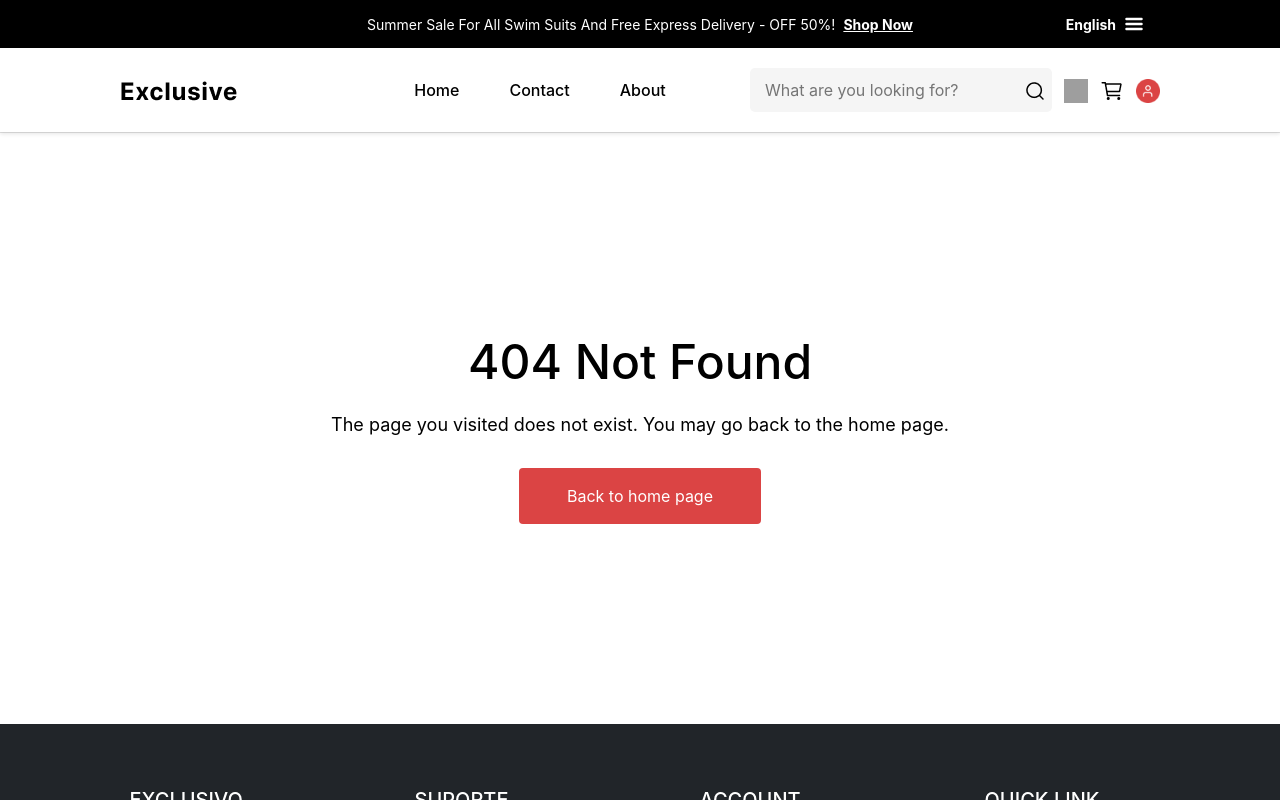
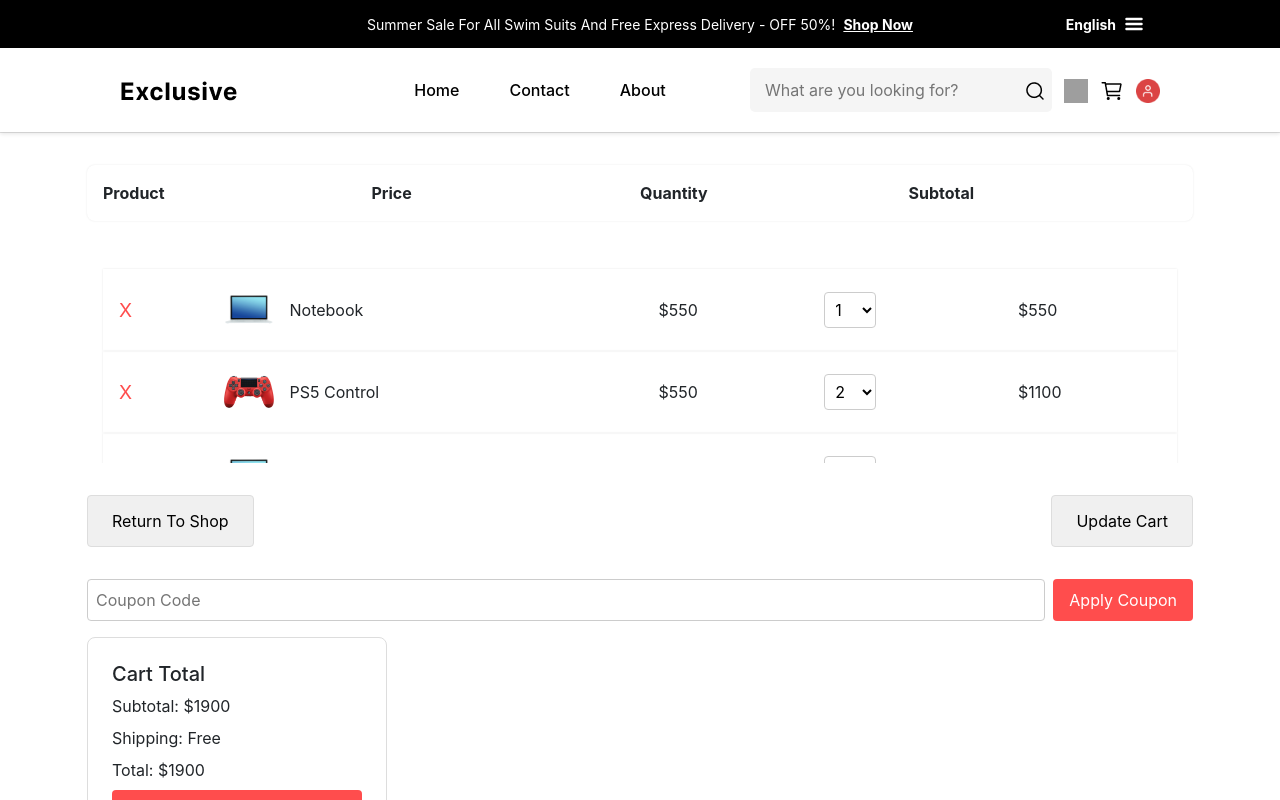
Before and after one commit to Projeto-Final-MaisPraTi/e-commerce-frontend, a React (Vite) app: page /cart in a window 1280 px wide. Shown: the top 800 px of the page. Built offline with nearby package versions, Linux system fonts and the light colour scheme; grey boxes are pictures that could not be loaded.

Commit message:
Desenvolvendo carrinho de compras

```diff
--- a/src/App.jsx
+++ b/src/App.jsx
@@ -4,6 +4,7 @@ import "bootstrap/dist/css/bootstrap.min.css";
 import { LanguageProvider } from "./utils/LanguageContext.jsx";
 import Home from "./pages/Home/Home.jsx";
 import ContactPage from "./pages/ContactPage/ContactPage.jsx";
+import CartPage from "./pages/Cart/CartPage.jsx";
 import PageNotFound from "./pages/404NotFound/PageNotFound.jsx";
 
 function App() {
@@ -12,9 +13,10 @@ function App() {
       <Router>
         <Routes>
           <Route path="/" element={<Home />} />
-          <Route path="/about" element={<ContactPage />} />
+          {/* <Route path="/about" element={<ContactPage />} /> */}
           <Route path="/products" element={<ContactPage />} />
           <Route path="/contact" element={<ContactPage />} />
+          <Route path="/cart" element={<CartPage />} />
           {/* Rota para capturar qualquer caminho inválido */}
           <Route path="*" element={<PageNotFound />} />
         </Routes>
--- /dev/null
+++ b/src/components/Cart/ShoppingCart.css
@@ -0,0 +1,180 @@
+/* Container geral do carrinho */
+.shopping-cart {
+  display: flex;
+  flex-direction: column;
+  gap: 2rem;
+  max-width: 1170px;
+  margin: 0 auto;
+  padding: 2rem;
+}
+
+/* Cabeçalhos separados da tabela */
+.table-header {
+  display: grid;
+  grid-template-columns: 1fr 1fr 1fr 1fr;
+  padding: 1rem;
+  box-shadow: 0 0 2px rgba(0, 0, 0, 0.1);
+  border-radius: 8px;
+}
+
+.table-header span {
+  font-weight: bold;
+}
+
+.cart-items-container {
+  max-height: 210px; /* Limite de altura para ativar o scroll */
+  overflow-y: auto; /* Scroll vertical */
+  border-radius: 8px;
+  padding: 1rem;
+  gap: 1rem;
+}
+
+/* Estilo da tabela dos produtos */
+.cart-items {
+  width: 100%;
+  border-collapse: collapse;
+}
+
+tr {
+  box-shadow: 0 0 2px rgba(0, 0, 0, 0.1);
+}
+
+.cart-items th,
+.cart-items td {
+  padding: 1rem;
+  text-align: left;
+  /* border-bottom: 1px solid #eee; */
+  /* box-shadow: 0 0 2px rgba(0, 0, 0, 0.1); */
+}
+
+.cart-items th {
+  background-color: #f9f9f9;
+}
+
+.cart-items td {
+  vertical-align: middle;
+}
+
+/* Estilo para a imagem e nome do produto */
+.product-info {
+  display: flex;
+  align-items: center;
+  gap: 1rem;
+}
+
+.product-image {
+  width: 50px;
+  height: 50px;
+  object-fit: contain;
+}
+
+/* Botão para remover produto */
+.remove-item {
+  background-color: transparent;
+  border: none;
+  color: #ff4d4d;
+  font-size: 1.2rem;
+  cursor: pointer;
+}
+
+.remove-item:hover {
+  color: #ff0000;
+}
+
+/* Estilo para o select de quantidade */
+select {
+  padding: 0.4rem;
+  border: 1px solid #ccc;
+  border-radius: 4px;
+  background-color: #fff;
+  cursor: pointer;
+}
+
+/* Estilo para o resumo do carrinho */
+.cart-summary {
+  border: 1px solid #ddd;
+  border-radius: 8px;
+  padding: 1.5rem;
+  max-width: 300px;
+  align-self: flex-end;
+}
+
+.cart-summary p {
+  margin: 0.5rem 0;
+}
+
+.cart-summary button {
+  width: 100%;
+  padding: 0.8rem;
+  background-color: #ff4d4d;
+  color: #fff;
+  border: none;
+  border-radius: 4px;
+  font-size: 1rem;
+  cursor: pointer;
+}
+
+.cart-summary button:hover {
+  background-color: #ff0000;
+}
+
+/* Estilo para a área de cupom */
+.coupon-section {
+  display: flex;
+  gap: 0.5rem;
+  margin-bottom: 1rem;
+}
+
+.coupon-section input {
+  flex: 1;
+  padding: 0.5rem;
+  border: 1px solid #ccc;
+  border-radius: 4px;
+}
+
+.coupon-section button {
+  padding: 0.5rem 1rem;
+  background-color: #ff4d4d;
+  color: #fff;
+  border: none;
+  border-radius: 4px;
+  cursor: pointer;
+}
+
+.coupon-section button:hover {
+  background-color: #ff0000;
+}
+
+/* Ações do carrinho (Retornar à loja e Atualizar carrinho) */
+.cart-actions {
+  display: flex;
+  justify-content: space-between;
+}
+
+.cart-actions button {
+  padding: 0.8rem 1.5rem;
+  background-color: #f0f0f0;
+  border: 1px solid #ddd;
+  border-radius: 4px;
+  cursor: pointer;
+}
+
+.cart-actions button:hover {
+  background-color: #e0e0e0;
+}
+
+/* Responsividade */
+@media (max-width: 768px) {
+  .shopping-cart {
+    flex-direction: column;
+    gap: 1.5rem;
+  }
+
+  .cart-summary {
+    align-self: center;
+  }
+
+  .cart-items-container {
+    max-height: 250px;
+  }
+}
--- /dev/null
+++ b/src/components/Cart/ShoppingCart.jsx
@@ -0,0 +1,107 @@
+import { useState } from "react";
+import "./ShoppingCart.css";
+import ps5control from "../../assets/ps5control.png";
+import notebook from "../../assets/notebook.png";
+
+const ShoppingCart = () => {
+  const [cartItems, setCartItems] = useState([
+    { id: 1, name: "Notebook", price: 550, quantity: 1, image: notebook },
+    { id: 2, name: "PS5 Control", price: 550, quantity: 2, image: ps5control },
+    { id: 3, name: "Notebook", price: 150, quantity: 1, image: notebook },
+    { id: 4, name: "Notebook", price: 100, quantity: 1, image: notebook },
+    // ... mais itens, se necessário
+  ]);
+
+  const removeItem = (id) => {
+    setCartItems(cartItems.filter((item) => item.id !== id));
+  };
+
+  const updateQuantity = (id, quantity) => {
+    setCartItems(
+      cartItems.map((item) => (item.id === id ? { ...item, quantity: Number(quantity) } : item)),
+    );
+  };
+
+  const subtotal = cartItems.reduce((total, item) => total + item.price * item.quantity, 0);
+
+  return (
+    <div className="shopping-cart">
+      {/* Cabeçalhos da Tabela */}
+      <div className="table-header">
+        <span>Product</span>
+        <span>Price</span>
+        <span>Quantity</span>
+        <span>Subtotal</span>
+      </div>
+
+      {/* Container para os produtos */}
+      <div className="cart-items-container">
+        <table className="cart-items">
+          <tbody>
+            {cartItems.map((item) => (
+              <tr key={item.id}>
+                <td>
+                  <button
+                    className="remove-item"
+                    aria-label={`Remove ${item.name}`}
+                    onClick={() => removeItem(item.id)}
+                  >
+                    X
+                  </button>
+                </td>
+                <td className="product-info">
+                  <img src={item.image} alt={item.name} className="product-image" />
+                  <span>{item.name}</span>
+                </td>
+                <td>${item.price}</td>
+                <td>
+                  <select
+                    value={item.quantity}
+                    onChange={(e) => updateQuantity(item.id, e.target.value)}
+                  >
+                    {[...Array(10).keys()].map((n) => (
+                      <option key={n + 1} value={n + 1}>
+                        {n + 1}
+                      </option>
+                    ))}
+                  </select>
+                </td>
+                <td>${item.price * item.quantity}</td>
+              </tr>
+            ))}
+          </tbody>
+        </table>
+      </div>
+
+      {/* Botões de ação: Return to Shop e Update Cart */}
+      <div className="cart-actions">
+        <button className="return-button" onClick={() => console.log("Return to shop")}>
+          Return To Shop
+        </button>
+        <button className="update-button" onClick={() => console.log("Update cart")}>
+          Update Cart
+        </button>
+      </div>
+
+      {/* Área do sistema de cupons e total do carrinho */}
+      <div className="coupon-and-summary">
+        {/* Área de cupons */}
+        <div className="coupon-section">
+          <input type="text" placeholder="Coupon Code" />
+          <button>Apply Coupon</button>
+        </div>
+
+        {/* Resumo do carrinho */}
+        <div className="cart-summary">
+          <h5>Cart Total</h5>
+          <p>Subtotal: ${subtotal}</p>
+          <p>Shipping: Free</p>
+          <p>Total: ${subtotal}</p>
+          <button className="checkout-button">Proceed to checkout</button>
+        </div>
+      </div>
+    </div>
+  );
+};
+
+export default ShoppingCart;
--- /dev/null
+++ b/src/pages/Cart/CartPage.jsx
@@ -0,0 +1,17 @@
+import Header from "../../components/Header/Header";
+import Footer from "../../components/Footer/ComponentFooter";
+import ShoppingCart from "../../components/Cart/ShoppingCart";
+
+function CartPage() {
+  return (
+    <>
+      <Header />
+      <main>
+        <ShoppingCart />
+      </main>
+      <Footer />
+    </>
+  );
+}
+
+export default CartPage;
--- a/src/pages/cart/styles.jsx
+++ /dev/null
@@ -1,3 +0,0 @@
-import styled from "styled-components";
-
-export const NomeDaTagHtml = styled.div``;
```
Also changed, not shown: src/pages/cart/index.jsx (deleted, +0 -7 lines), src/assets/icon-cancel.png (added).
